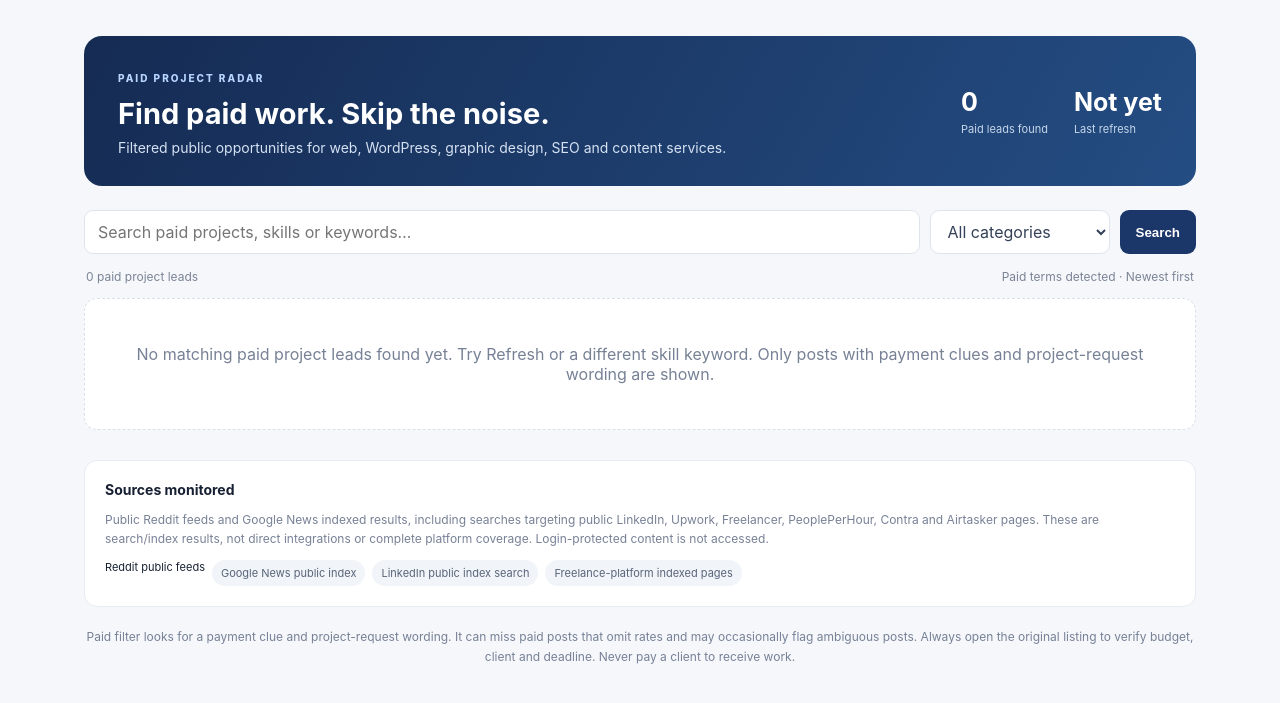
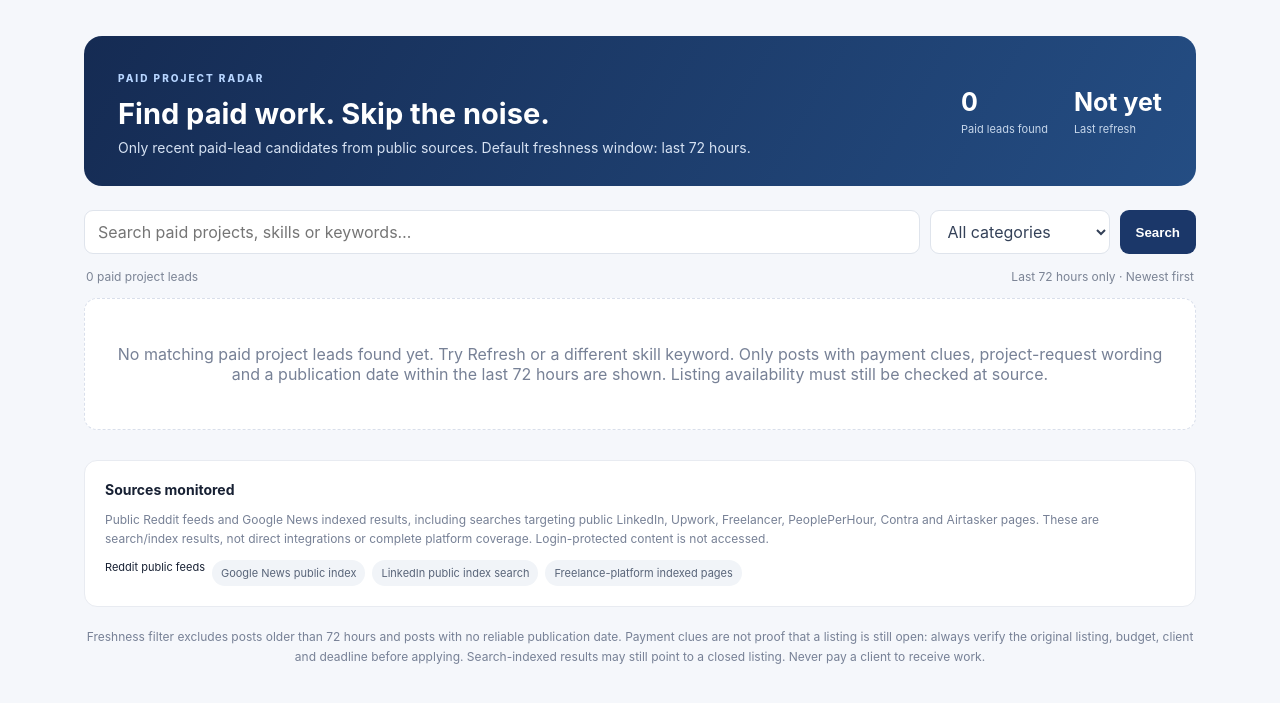
Before and after one commit to ibrar95/freelance-project-finder, a Flask app: page / in a window 1280 px wide. Shown: the part 82-785 px from the top of the page. Run offline with Flask 3, Linux system fonts and the light colour scheme; data that the repository does not hold is empty.

Commit message:
Update fresh paid project finder

```diff
--- a/app.py
+++ b/app.py
@@ -1,5 +1,6 @@
 import os, re, sqlite3, hashlib, threading, time
-from datetime import datetime, timezone
+from datetime import datetime, timezone, timedelta
+from email.utils import parsedate_to_datetime
 from urllib.parse import quote_plus
 import feedparser
 import requests
@@ -7,6 +8,7 @@ from bs4 import BeautifulSoup
 from flask import Flask, render_template, request, jsonify
 
 APP_DIR = os.path.dirname(os.path.abspath(__file__))
+MAX_AGE_DAYS = 3  # Only show leads published within the last 72 hours.
 DB_PATH = os.path.join(APP_DIR, "projects.db")
 app = Flask(__name__)
 
@@ -72,6 +74,37 @@ def init_db():
             budget TEXT DEFAULT '', status TEXT DEFAULT 'new'
         )""")
 
+def parse_published(value, parsed_tuple=None):
+    """Return an aware UTC datetime; unknown dates are rejected for freshness."""
+    if parsed_tuple:
+        try:
+            return datetime(*parsed_tuple[:6], tzinfo=timezone.utc)
+        except Exception:
+            pass
+    if value:
+        try:
+            dt = parsedate_to_datetime(value)
+            if dt.tzinfo is None:
+                dt = dt.replace(tzinfo=timezone.utc)
+            return dt.astimezone(timezone.utc)
+        except Exception:
+            pass
+        try:
+            dt = datetime.fromisoformat(value.replace("Z", "+00:00"))
+            if dt.tzinfo is None:
+                dt = dt.replace(tzinfo=timezone.utc)
+            return dt.astimezone(timezone.utc)
+        except Exception:
+            pass
+    return None
+
+def is_fresh(value, parsed_tuple=None):
+    published_dt = parse_published(value, parsed_tuple)
+    if not published_dt:
+        return False
+    now = datetime.now(timezone.utc)
+    return now - timedelta(hours=1) <= published_dt <= now + timedelta(minutes=15) or (published_dt <= now + timedelta(minutes=15) and now - published_dt <= timedelta(days=MAX_AGE_DAYS))
+
 def clean_html(s):
     return BeautifulSoup(s or "", "html.parser").get_text(" ", strip=True)
 
@@ -112,6 +145,10 @@ def fetch_source(name, url):
                 if not title or not link or not cat or not is_paid:
                     continue
                 published = e.get("published", e.get("updated", ""))
+                published_parsed = e.get("published_parsed", e.get("updated_parsed"))
+                # Reject stale or undated posts before they enter the database.
+                if not is_fresh(published, published_parsed):
+                    continue
                 ident = hashlib.sha256(link.encode()).hexdigest()
                 cur = c.execute("""INSERT OR IGNORE INTO projects
                     (id,title,description,url,source,category,published,collected,budget)
@@ -153,12 +190,14 @@ def projects():
         if cat:
             sql += " AND category = ?"
             args.append(cat)
-        sql += " ORDER BY COALESCE(published,'') DESC, collected DESC LIMIT 250"
         rows = [dict(x) for x in c.execute(sql, args).fetchall()]
-        # Recheck old database rows so previously collected articles/unpaid posts disappear.
-        rows = [r for r in rows if paid_details(f"{r.get('title','')} {r.get('description','')}")[0]]
+        # Recheck legacy rows: paid intent AND a known publication date within 72 hours.
+        rows = [r for r in rows if paid_details(f"{r.get('title','')} {r.get('description','')}" )[0]
+                and is_fresh(r.get('published', ''))]
+        rows.sort(key=lambda r: parse_published(r.get('published', '')) or datetime.min.replace(tzinfo=timezone.utc), reverse=True)
+        rows = rows[:250]
         total = len(rows)
-    return jsonify({"projects": rows, "total": total})
+    return jsonify({"projects": rows, "total": total, "max_age_days": MAX_AGE_DAYS})
 
 @app.route("/api/refresh", methods=["POST"])
 def refresh():
@@ -169,9 +208,9 @@ def status():
     init_db()
     with db() as c:
         rows = c.execute("SELECT title, description FROM projects").fetchall()
-        total = sum(1 for x in rows if paid_details(f"{x['title']} {x['description']}")[0])
+        total = sum(1 for x in rows if paid_details(f"{x['title']} {x['description']}")[0] and is_fresh(x['published']))
         latest = c.execute("SELECT MAX(collected) FROM projects").fetchone()[0]
-    return jsonify({"total": total, "last_refresh": latest, "sources": len(SOURCES)})
+    return jsonify({"total": total, "last_refresh": latest, "sources": len(SOURCES), "max_age_days": MAX_AGE_DAYS})
 
 @app.route("/health")
 def health():
--- a/static/app.js
+++ b/static/app.js
@@ -1,15 +1,16 @@
 const cards=document.getElementById('cards'), total=document.getElementById('total'), last=document.getElementById('last'), count=document.getElementById('count');
 const esc=s=>String(s||'').replace(/[&<>"']/g,c=>({'&':'&amp;','<':'&lt;','>':'&gt;','"':'&quot;',"'":'&#39;'}[c]));
 function niceDate(s){if(!s)return 'Date not provided';let d=new Date(s);return isNaN(d)?s:d.toLocaleString();}
+function ageLabel(s){if(!s)return 'Date unavailable';const d=new Date(s);if(isNaN(d))return 'Date unavailable';const h=Math.max(0,Math.floor((Date.now()-d.getTime())/3600000));return h<1?'Posted less than 1 hour ago':h<24?`Posted ${h}h ago`:`Posted ${Math.floor(h/24)}d ago`; }
 async function load(){
  const q=document.getElementById('search').value, category=document.getElementById('category').value;
  const res=await fetch('/api/projects?q='+encodeURIComponent(q)+'&category='+encodeURIComponent(category));
  const data=await res.json(); total.textContent=data.total; count.textContent=`${data.projects.length} paid project leads`;
- if(!data.projects.length){cards.innerHTML='<div class="empty">No matching paid project leads found yet. Try Refresh or a different skill keyword. Only posts with payment clues and project-request wording are shown.</div>';return;}
- cards.innerHTML=data.projects.map(p=>`<article class="project"><div class="projecttop"><span class="tag">${esc(p.category)}</span><span class="source">${esc(p.source)}</span></div><h3>${esc(p.title)}</h3><p class="desc">${esc(p.description||'No description supplied. Open the original post for details.')}</p><div class="paidline"><span class="paidtag">Paid terms detected</span><span class="budget">${esc(p.budget||'Payment mentioned; verify amount')}</span></div><div class="projectbottom"><span class="date">${esc(niceDate(p.published))}</span><a class="open" href="${esc(p.url)}" target="_blank" rel="noopener noreferrer">View original post ↗</a></div></article>`).join('');
+ if(!data.projects.length){cards.innerHTML='<div class="empty">No matching paid project leads found yet. Try Refresh or a different skill keyword. Only posts with payment clues, project-request wording and a publication date within the last 72 hours are shown. Listing availability must still be checked at source.</div>';return;}
+ cards.innerHTML=data.projects.map(p=>`<article class="project"><div class="projecttop"><span class="tag">${esc(p.category)}</span><span class="source">${esc(p.source)}</span></div><h3>${esc(p.title)}</h3><p class="desc">${esc(p.description||'No description supplied. Open the original post for details.')}</p><div class="paidline"><span class="paidtag">Paid terms detected · availability unverified</span><span class="budget">${esc(p.budget||'Payment mentioned; verify amount')}</span></div><div class="projectbottom"><span class="date">${esc(ageLabel(p.published))} · ${esc(niceDate(p.published))}</span><a class="open" href="${esc(p.url)}" target="_blank" rel="noopener noreferrer">View original post ↗</a></div></article>`).join('');
 }
 async function status(){const r=await fetch('/api/status');const d=await r.json();total.textContent=d.total;last.textContent=d.last_refresh?niceDate(d.last_refresh):'Not yet';}
 document.getElementById('searchBtn').onclick=load;document.getElementById('category').onchange=load;
 document.getElementById('search').addEventListener('keydown',e=>{if(e.key==='Enter')load()});
-document.getElementById('refresh').onclick=async()=>{const b=document.getElementById('refresh');b.disabled=true;b.textContent='Refreshing…';try{const r=await fetch('/api/refresh',{method:'POST'});const d=await r.json();const added=d.results.reduce((n,x)=>n+(x.added||0),0);const failed=d.results.filter(x=>!x.ok).length;document.getElementById('toast').textContent=`Refresh complete: ${added} new paid leads. ${failed} feeds could not be reached. Results are filtered automatically.`;document.getElementById('toast').style.display='block';setTimeout(()=>document.getElementById('toast').style.display='none',6500);await load();await status();}catch(e){alert('Refresh failed. Please try again.')}finally{b.disabled=false;b.textContent='↻ Refresh projects'}};
+document.getElementById('refresh').onclick=async()=>{const b=document.getElementById('refresh');b.disabled=true;b.textContent='Refreshing…';try{const r=await fetch('/api/refresh',{method:'POST'});const d=await r.json();const added=d.results.reduce((n,x)=>n+(x.added||0),0);const failed=d.results.filter(x=>!x.ok).length;document.getElementById('toast').textContent=`Refresh complete: ${added} new paid leads. ${failed} feeds could not be reached. Only recent posts within 72 hours are shown; listing availability is not guaranteed.`;document.getElementById('toast').style.display='block';setTimeout(()=>document.getElementById('toast').style.display='none',6500);await load();await status();}catch(e){alert('Refresh failed. Please try again.')}finally{b.disabled=false;b.textContent='↻ Refresh projects'}};
 load();status();setInterval(()=>{load();status()},120000);
--- a/templates/index.html
+++ b/templates/index.html
@@ -12,7 +12,7 @@
 </header>
 <main>
   <section class="intro">
-    <div><span class="eyebrow">PAID PROJECT RADAR</span><h2>Find paid work. Skip the noise.</h2><p>Filtered public opportunities for web, WordPress, graphic design, SEO and content services.</p></div>
+    <div><span class="eyebrow">PAID PROJECT RADAR</span><h2>Find paid work. Skip the noise.</h2><p>Only recent paid-lead candidates from public sources. Default freshness window: last 72 hours.</p></div>
     <div class="stats"><div><strong id="total">—</strong><span>Paid leads found</span></div><div><strong id="last">—</strong><span>Last refresh</span></div></div>
   </section>
   <section class="toolbar">
@@ -20,10 +20,10 @@
     <select id="category"><option value="">All categories</option><option>Web / WordPress</option><option>Graphic Design</option><option>SEO / Marketing</option><option>Writing / Content</option></select>
     <button id="searchBtn">Search</button>
   </section>
-  <div class="subline"><span id="count">Loading paid project feeds…</span><span>Paid terms detected · Newest first</span></div>
+  <div class="subline"><span id="count">Loading paid project feeds…</span><span>Last 72 hours only · Newest first</span></div>
   <section id="cards" class="cards"><div class="empty">Loading public project feeds…</div></section>
   <section class="sources"><h3>Sources monitored</h3><p>Public Reddit feeds and Google News indexed results, including searches targeting public LinkedIn, Upwork, Freelancer, PeoplePerHour, Contra and Airtasker pages. These are search/index results, not direct integrations or complete platform coverage. Login-protected content is not accessed.</p><div class="sourcechips">Reddit public feeds <span>Google News public index</span><span>LinkedIn public index search</span><span>Freelance-platform indexed pages</span></div></section>
-  <footer>Paid filter looks for a payment clue and project-request wording. It can miss paid posts that omit rates and may occasionally flag ambiguous posts. Always open the original listing to verify budget, client and deadline. Never pay a client to receive work.</footer>
+  <footer>Freshness filter excludes posts older than 72 hours and posts with no reliable publication date. Payment clues are not proof that a listing is still open: always verify the original listing, budget, client and deadline before applying. Search-indexed results may still point to a closed listing. Never pay a client to receive work.</footer>
 </main>
 <div id="toast"></div>
 <script src="/static/app.js"></script>
```
